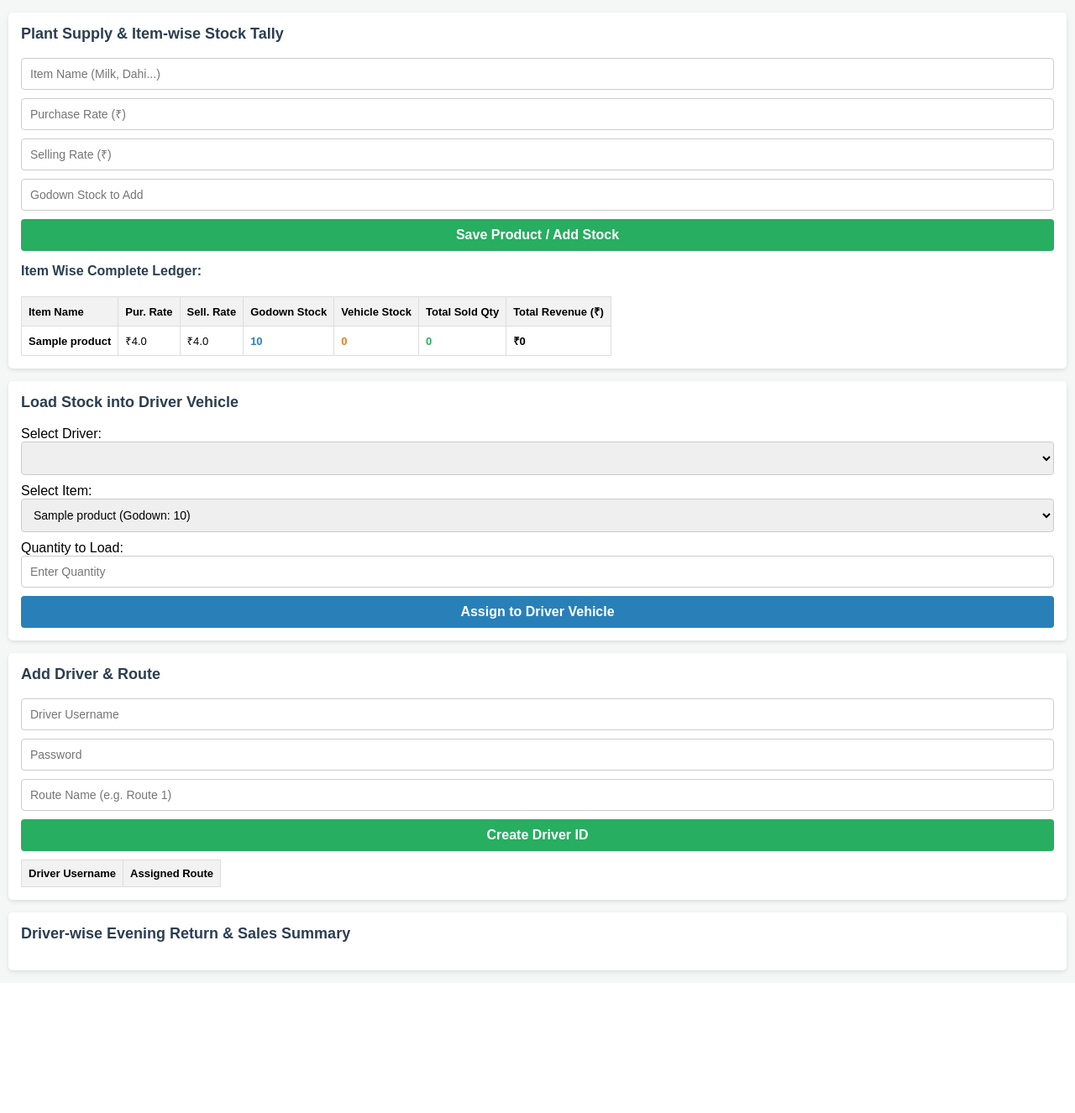
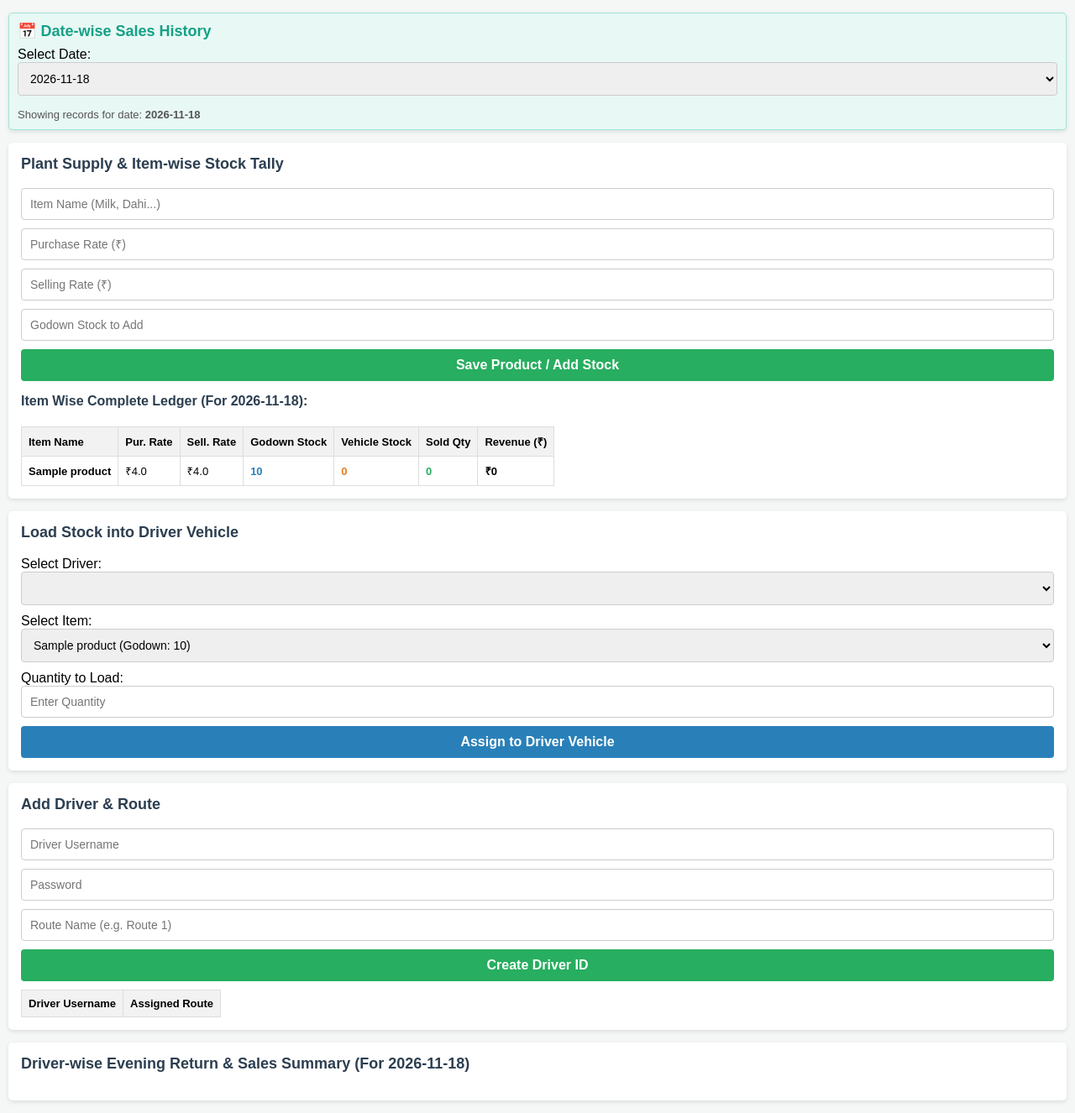
Before and after one commit to anshuredhu2-beep/vita-agency, a Flask app: page /admin in a window 1280 px wide. Shown: the part 62-1388 px from the top of the page at 84% size. Before the commit the page ends 1224 px from the top, so only its background shows below. Run offline with Flask 3, Linux system fonts and the light colour scheme; a user stored in the database is signed in; tables that the repository leaves empty hold one stand-in row (values such as "Sample post"); lists and menus that the app fills with data are empty.

Commit message:
Add date-wise filter and daily sales reporting features

```diff
--- a/app.py
+++ b/app.py
@@ -1,5 +1,6 @@
 from flask import Flask, render_template, request, redirect, url_for, session
 from flask_sqlalchemy import SQLAlchemy
+from datetime import datetime
 
 app = Flask(__name__)
 app.secret_key = 'shivshankar_secret_key'
@@ -36,6 +37,7 @@ class Sale(db.Model):
     quantity = db.Column(db.Integer, nullable=False)
     total_amount = db.Column(db.Float, nullable=False)
     payment_mode = db.Column(db.String(20), nullable=False)
+    sale_date = db.Column(db.String(20), nullable=False)  # Format: YYYY-MM-DD
 
 @app.route('/')
 def home():
@@ -61,17 +63,27 @@ def admin_dashboard():
         products = Product.query.all()
         drivers = User.query.filter_by(role='driver').all()
         driver_stocks = DriverStock.query.all()
-        sales = Sale.query.all()
 
-        # Calculate Item-wise total summary for Admin
+        # Get selected date from filter, default to today's date
+        today_str = datetime.now().strftime('%Y-%m-%d')
+        selected_date = request.args.get('sale_date', today_str)
+
+        # Fetch sales for the selected date
+        sales = Sale.query.filter_by(sale_date=selected_date).all()
+
+        # Get all unique sale dates for history dropdown/list
+        all_dates = db.session.query(Sale.sale_date).distinct().all()
+        dates_list = [d[0] for d in all_dates]
+        if today_str not in dates_list:
+            dates_list.append(today_str)
+        dates_list.sort(reverse=True)
+
+        # Item-wise summary for selected date
         item_summaries = []
         for p in products:
-            # Total sold quantity across all drivers for this item
             item_sales = [s for s in sales if s.item_name == p.name]
             total_sold_qty = sum(s.quantity for s in item_sales)
             total_revenue = sum(s.total_amount for s in item_sales)
-
-            # Total remaining in all drivers vehicles for this item
             total_vehicle_qty = sum(ds.vehicle_stock for ds in driver_stocks if ds.item_name == p.name)
 
             item_summaries.append({
@@ -103,7 +115,8 @@ def admin_dashboard():
             })
 
         return render_template('admin_dashboard.html', products=products, drivers=drivers,
-                             item_summaries=item_summaries, driver_summaries=driver_summaries)
+                             item_summaries=item_summaries, driver_summaries=driver_summaries,
+                             selected_date=selected_date, dates_list=dates_list)
     return redirect(url_for('login'))
 
 @app.route('/driver')
@@ -111,14 +124,17 @@ def driver_dashboard():
     if 'user' in session and session.get('role') == 'driver':
         driver_name = session['user']
         driver_stocks = DriverStock.query.filter_by(driver_username=driver_name).all()
-        sales = Sale.query.filter_by(driver_username=driver_name).all()
+
+        # Show today's sales for the driver
+        today_str = datetime.now().strftime('%Y-%m-%d')
+        sales = Sale.query.filter_by(driver_username=driver_name, sale_date=today_str).all()
 
         total_cash = sum(s.total_amount for s in sales if s.payment_mode == 'Cash')
         total_upi = sum(s.total_amount for s in sales if s.payment_mode == 'UPI')
         total_udhar = sum(s.total_amount for s in sales if s.payment_mode == 'Udhar')
 
         return render_template('driver_dashboard.html', driver_stocks=driver_stocks, sales=sales,
-                             total_cash=total_cash, total_upi=total_upi, total_udhar=total_udhar)
+                             today_date=today_str, total_cash=total_cash, total_upi=total_upi, total_udhar=total_udhar)
     return redirect(url_for('login'))
 
 @app.route('/add_product', methods=['POST'])
@@ -183,6 +199,7 @@ def record_sale():
         item = request.form['item_name']
         qty = int(request.form['quantity'])
         mode = request.form['payment_mode']
+        today_str = datetime.now().strftime('%Y-%m-%d')
 
         d_stock = DriverStock.query.filter_by(driver_username=driver_name, item_name=item).first()
         prod = Product.query.filter_by(name=item).first()
@@ -191,7 +208,7 @@ def record_sale():
             d_stock.vehicle_stock -= qty
             total = qty * prod.selling_rate
 
-            sale = Sale(driver_username=driver_name, counter_name=counter, item_name=item, quantity=qty, total_amount=total, payment_mode=mode)
+            sale = Sale(driver_username=driver_name, counter_name=counter, item_name=item, quantity=qty, total_amount=total, payment_mode=mode, sale_date=today_str)
             db.session.add(sale)
             db.session.commit()
 
--- a/templates/admin_dashboard.html
+++ b/templates/admin_dashboard.html
@@ -16,12 +16,27 @@
         button { width: 100%; padding: 10px; background: #27ae60; color: white; border: none; border-radius: 4px; cursor: pointer; font-size: 16px; font-weight: bold; }
         .btn-blue { background: #2980b9; }
         .driver-box { background: #fdfefe; padding: 12px; border-radius: 5px; margin-bottom: 15px; border: 2px solid #2980b9; }
+        .date-filter { background: #e8f8f5; padding: 10px; border-radius: 5px; border: 1px solid #a3e4d7; margin-bottom: 15px; }
     </style>
 </head>
 <body>
     <div class="header">
         <h2 style="font-size: 16px; margin: 0;">Shiv Shankar Agency (Admin)</h2>
         <a href="/logout" class="logout-btn">Logout</a>
+    </div>
+
+    <!-- Date Filter Section -->
+    <div class="container date-filter">
+        <h3 style="color: #16a085; margin-bottom: 8px;">📅 Date-wise Sales History</h3>
+        <form method="GET" action="/admin">
+            <label>Select Date:</label>
+            <select name="sale_date" onchange="this.form.submit()">
+                {% for d in dates_list %}
+                <option value="{{ d }}" {% if d == selected_date %}selected{% endif %}>{{ d }}</option>
+                {% endfor %}
+            </select>
+        </form>
+        <p style="margin: 5px 0 0 0; font-size: 13px; color: #555;">Showing records for date: <b>{{ selected_date }}</b></p>
     </div>
 
     <!-- Add Product & Item-wise Stock Summary -->
@@ -35,7 +50,7 @@
             <button type="submit">Save Product / Add Stock</button>
         </form>
 
-        <h4 style="margin-top: 15px; color: #2c3e50;">Item Wise Complete Ledger:</h4>
+        <h4 style="margin-top: 15px; color: #2c3e50;">Item Wise Complete Ledger (For {{ selected_date }}):</h4>
         <table>
             <tr>
                 <th>Item Name</th>
@@ -43,8 +58,8 @@
                 <th>Sell. Rate</th>
                 <th>Godown Stock</th>
                 <th>Vehicle Stock</th>
-                <th>Total Sold Qty</th>
-                <th>Total Revenue (₹)</th>
+                <th>Sold Qty</th>
+                <th>Revenue (₹)</th>
             </tr>
             {% for item in item_summaries %}
             <tr>
@@ -107,7 +122,7 @@
 
     <!-- Driver-wise Return Stock & Sales Summary -->
     <div class="container">
-        <h3>Driver-wise Evening Return & Sales Summary</h3>
+        <h3>Driver-wise Evening Return & Sales Summary (For {{ selected_date }})</h3>
         {% for ds in driver_summaries %}
         <div class="driver-box">
             <h4 style="margin: 0 0 8px 0; color: #2980b9;">🚚 Driver: {{ ds.username }} (Route: {{ ds.route_name }})</h4>
@@ -135,7 +150,7 @@
                     <td><b>{{ s.payment_mode }}</b></td>
                 </tr>
                 {% else %}
-                <tr><td colspan="5">No sales recorded yet.</td></tr>
+                <tr><td colspan="5">No sales recorded on this date.</td></tr>
                 {% endfor %}
             </table>
         </div>
```
